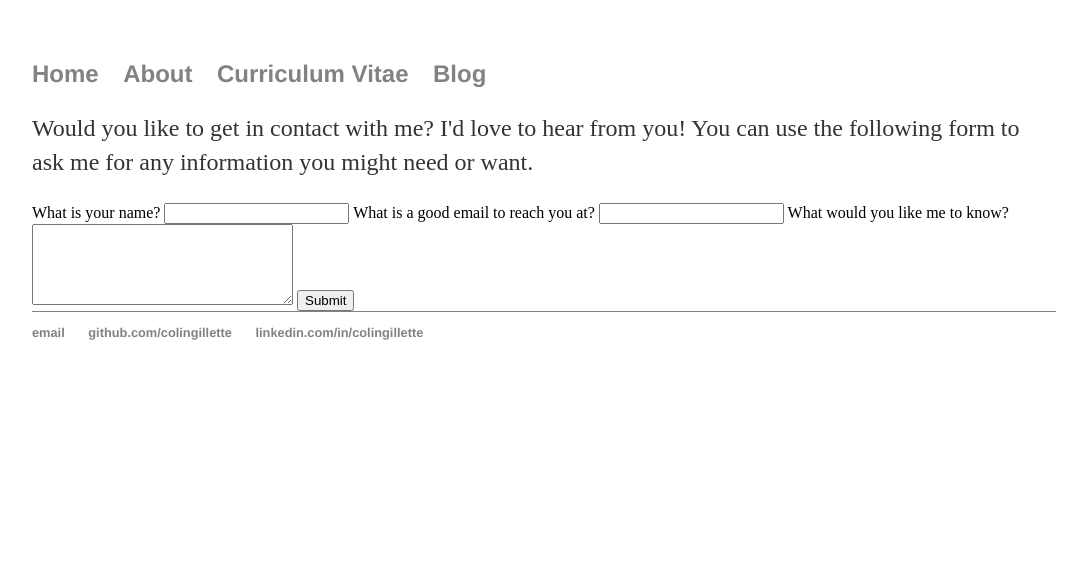
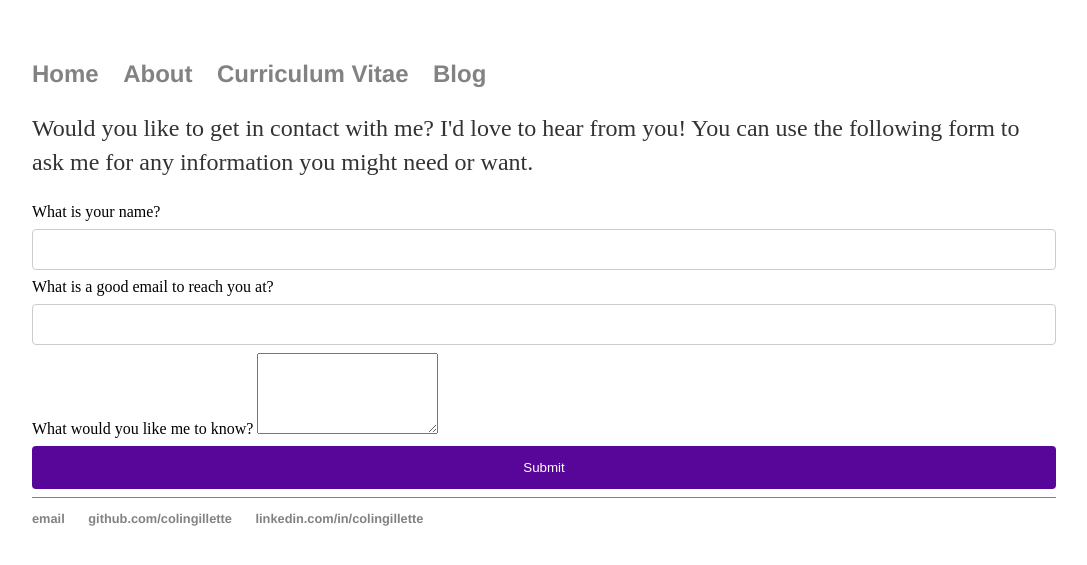
Before and after one commit to colingillette/colingillette.github.io, a Jekyll site: the page built from contact.html, in a window 1280 px wide. Shown: the top 565 px of the page, without its empty margins (96-1183 px from the left). Built offline with Jekyll 4.4.1, drawn with Linux system fonts in a browser that asks for light colours.

Commit message:
update form styles

```diff
--- a/contact.html
+++ b/contact.html
@@ -16,7 +16,7 @@ title: Contact Me
     <input type="email" id="email" name="email" required>
 
     <label for="message">What would you like me to know?</label>
-    <textarea rows="5" cols="30" id="message" name="message"></textarea>
+    <textarea rows="5" id="message" name="message"></textarea>
 
     <input type="submit" value="Submit">
 </form>
--- a/css/main.css
+++ b/css/main.css
@@ -58,3 +58,24 @@ ul.posts {
 ul.posts li {
     list-style: none;
 }
+
+input[type="text"], input[type="email"] {
+    display: inline-block;
+    width: 100%;
+    padding: 12px 20px;
+    margin: 8px 0;
+    border: 1px solid #ccc;
+    border-radius: 4px;
+    box-sizing: border-box;
+}
+
+input[type="submit"] {
+    width: 100%;
+    background-color: #580699;
+    color: white;
+    padding: 14px 20px;
+    margin: 8px 0;
+    border: none;
+    border-radius: 4px;
+    cursor: pointer;
+}
```
